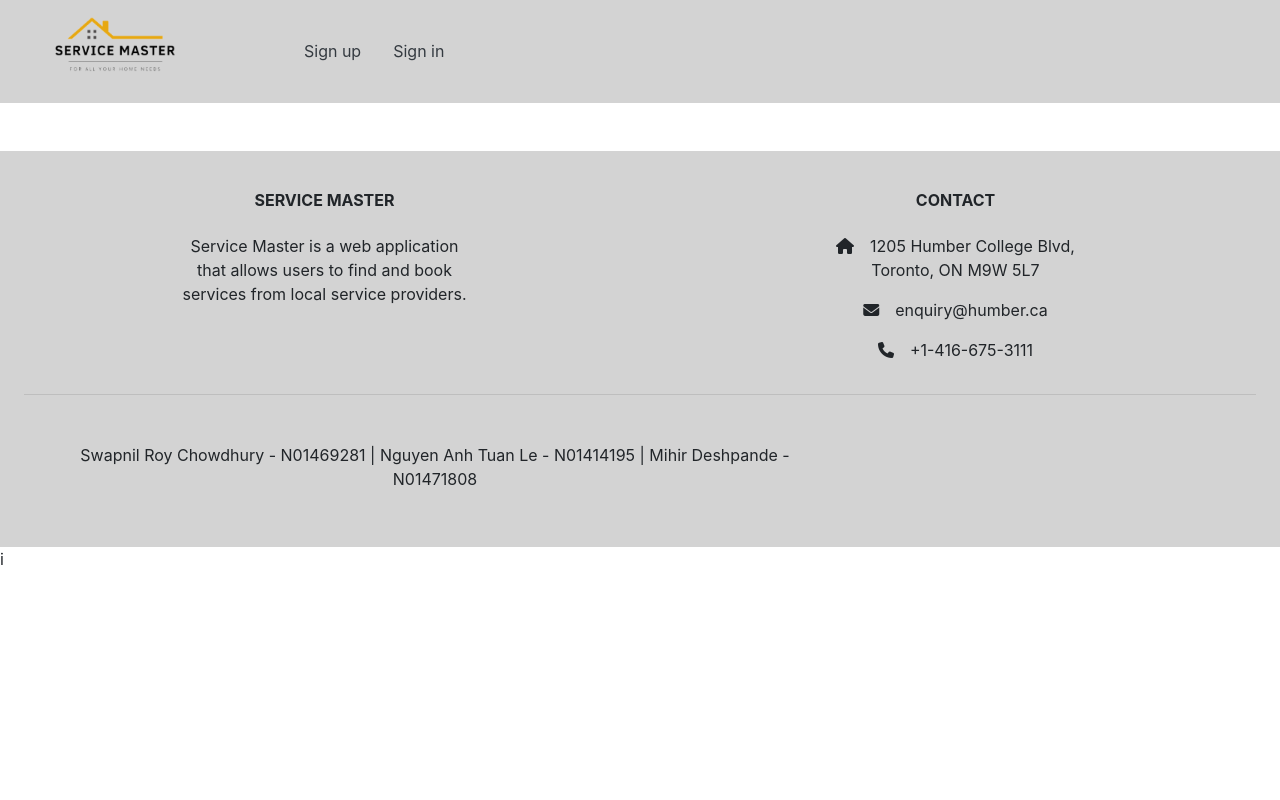
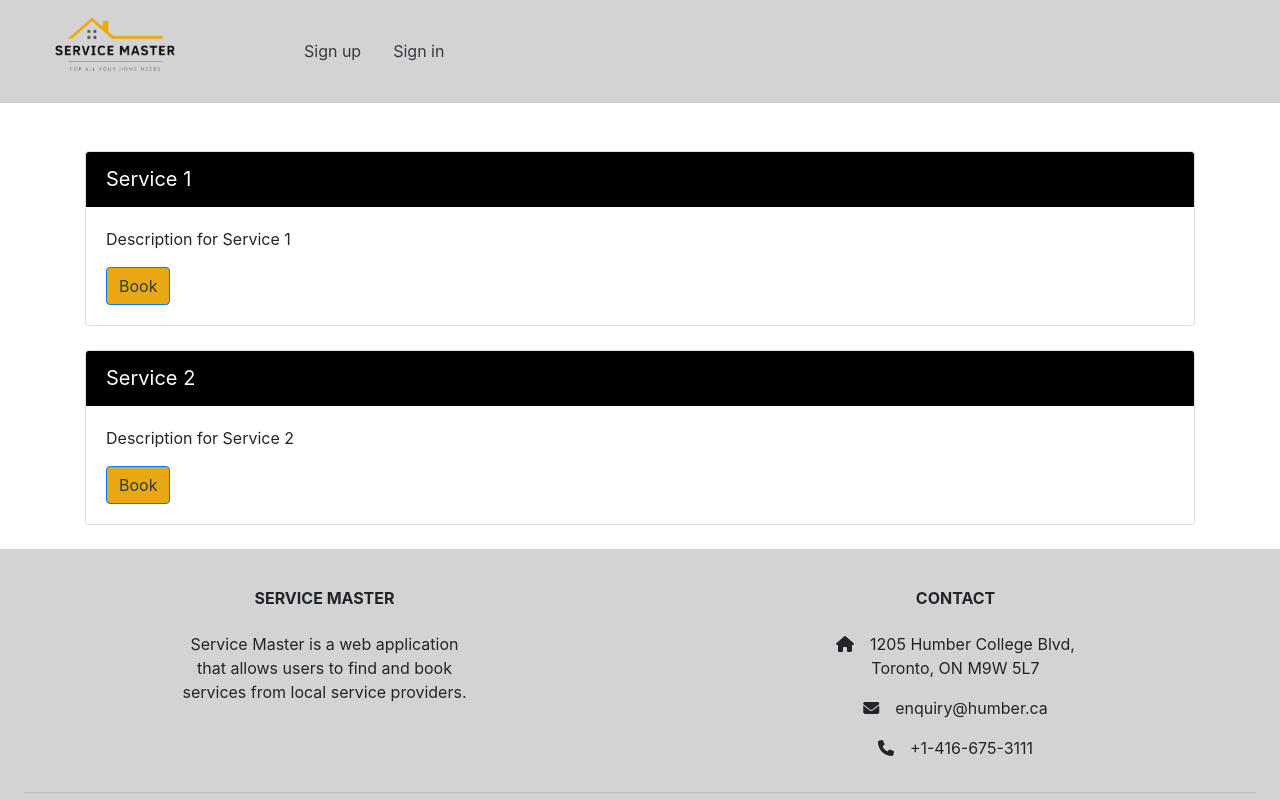
Before and after one commit to mihir-deshpande/service-master-angular, an Angular app: page /customer/services in a window 1280 px wide. Before the commit this address led to /. Shown: the top 800 px of the page. Built offline with nearby package versions, Linux system fonts and the light colour scheme.

Commit message:
add service component, try to sign in user

```diff
--- a/src/app/app-routing.module.ts
+++ b/src/app/app-routing.module.ts
@@ -3,11 +3,13 @@ import { RouterModule, Routes } from '@angular/router';
 import {SignUpComponent} from "./sign-up/sign-up.component";
 import {SignInComponent} from "./sign-in/sign-in.component";
 import {HomeComponent} from "./home/home.component";
+import {ServiceComponent} from "./service/service.component";
 
 
 const routes: Routes = [
   {path:'sign-up', component:SignUpComponent},
   {path:'sign-in', component:SignInComponent},
+  {path:'customer/services', component:ServiceComponent},
   {path:'',component:HomeComponent},
 ];
 @NgModule({
--- a/src/app/app.component.html
+++ b/src/app/app.component.html
@@ -2,5 +2,4 @@
 <div class="container">
   <router-outlet></router-outlet>
 </div>
-
 <app-footer></app-footer>
--- /dev/null
+++ b/src/app/service/service.component.html
@@ -0,0 +1,12 @@
+
+<!-- services.component.html -->
+<div *ngFor="let service of services" class="card mb-4">
+  <div class="card-header bg-dark text-white">
+    {{ service.service.name }}
+  </div>
+  <div class="card-body">
+    <p class="card-text mb-3">{{ service.service.description }}</p>
+    <!-- Add your conditions here for showing buttons -->
+    <span class="btn btn-primary btn-service-master-bg text-dark" (click)="handleBook(service)">Book</span>
+  </div>
+</div>
--- /dev/null
+++ b/src/app/service/service.component.ts
@@ -0,0 +1,48 @@
+import { Component, OnInit } from '@angular/core';
+import { Service } from './service';
+
+@Component({
+  selector: 'app-service',
+  templateUrl: './service.component.html',
+  styleUrls: ['./service.component.css']
+})
+export class ServiceComponent {
+  services: Service[] = [
+    // Dummy data for services
+    {
+      service: {
+        _id: '1',
+        name: 'Service 1',
+        description: 'Description for Service 1',
+        providers: ['Provider 1', 'Provider 2']
+      },
+      providers: [
+        { _id: '1', },
+        { _id: '2' }
+      ]
+    },
+    {
+      service: {
+        _id: '2',
+        name: 'Service 2',
+        description: 'Description for Service 2',
+        providers: ['Provider 1', 'Provider 2']
+      },
+      providers: [
+        { _id: '1', },
+        { _id: '2' }
+      ]
+    }
+  ];
+
+  constructor() {}
+
+  ngOnInit(): void {}
+
+  handleBook(service: Service): void {
+    // Handle the booking logic here
+  }
+
+
+
+}
--- a/src/app/sign-in/sign-in.component.ts
+++ b/src/app/sign-in/sign-in.component.ts
@@ -1,5 +1,8 @@
 import { Component } from '@angular/core';
 import {FormControl, FormGroup, Validators} from "@angular/forms";
+import {Router} from "@angular/router";
+import {catchError, throwError} from "rxjs";
+import {HttpClient} from "@angular/common/http";
 
 @Component({
   selector: 'app-sign-in',
@@ -12,12 +15,29 @@ export class SignInComponent {
     password: new FormControl<string>('', [Validators.required])
   })
 
+  constructor(private router: Router, private http: HttpClient) {
+  }
+
   signIn() {
     if (this.signInForm.valid) {
-      alert(JSON.stringify(this.signInForm.value));
-      alert("Signed In");
+      const { email, password } = this.signInForm.value;
+      this.http
+        .post<{ token: string; user_type: string, user_name: string }>('https://service-master-api.cyclic.app/authentication', { email, password })
+        .pipe(
+          catchError((error) => {
+            alert('Invalid email or password');
+            return throwError(error);
+          })
+        )
+        .subscribe((response) => {
+          localStorage.setItem('token', response.token);
+          localStorage.setItem('user_type', response.user_type);
+          localStorage.setItem('user_name', response.user_name);
+          alert('Signed in successfully');
+          this.router.navigate(['/customer/services']);
+        });
     } else {
-      alert("Invalid form")
+      alert('Invalid form');
     }
   }
 
```
Also changed, not shown: src/app/app.module.ts (+6 -2 lines), src/app/service/service.ts (+12 -0 lines), src/app/service/service.component.css (added), 1 other file (tests, documents, lock files or other folders).
